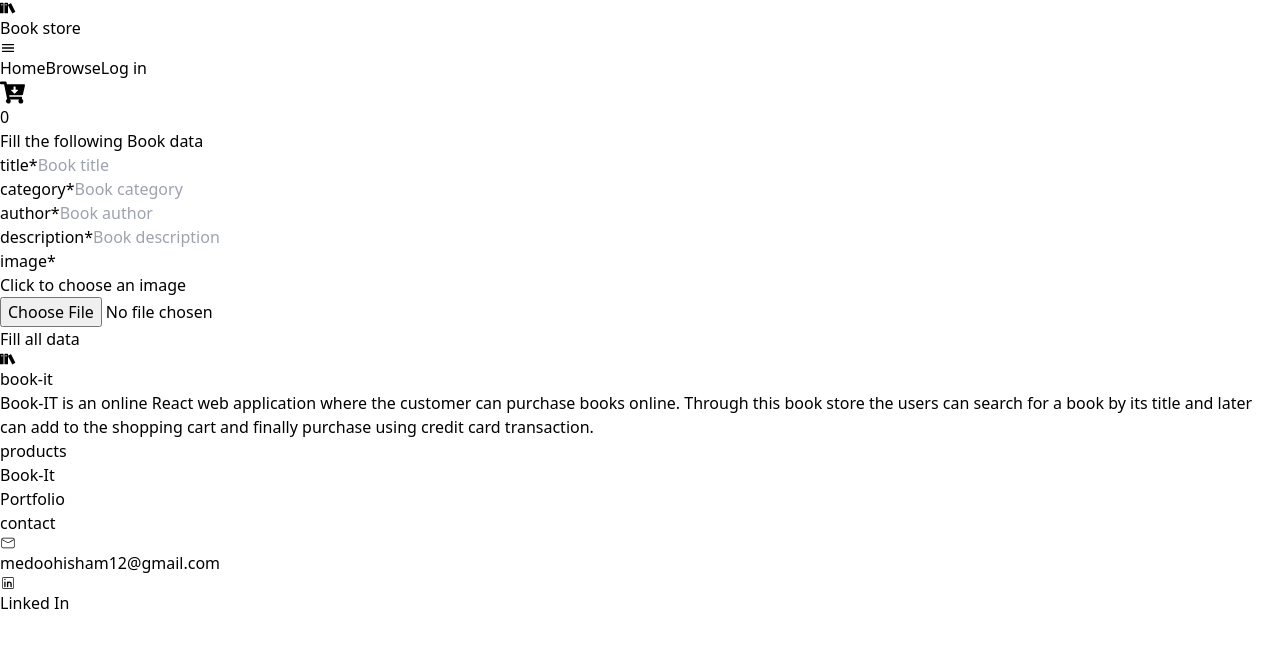
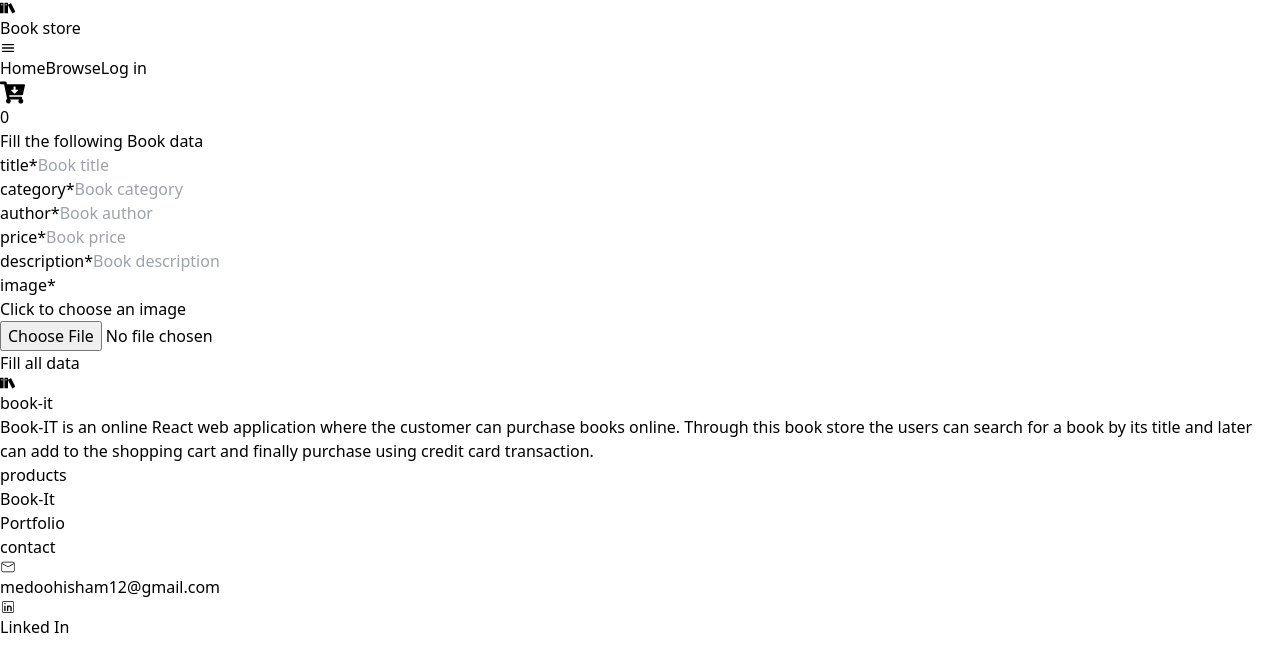
Before and after one commit to Mohamed0Hisham/Book-Store, a React (Vite) app in the folder frontend/: page /admin/add in a window 1280 px wide. Shown: the top 672 px of the page. Built offline with nearby package versions, Linux system fonts and the light colour scheme; no server answers.

Commit message:
will work on image tuning next

```diff
--- a/frontend/src/pages/AddBook.jsx
+++ b/frontend/src/pages/AddBook.jsx
@@ -112,6 +112,22 @@ const AddBook = () => {
 					</li>
 					<li className="flex flex-col">
 						<label
+							htmlFor="price"
+							className="uppercase pl-1 font-mono">
+							price<span className="text-red-500">*</span>
+						</label>
+						<input
+							onChange={handleInput}
+							className="sm:w-96 p-2 rounded-lg shadow-sm pl-4"
+							required
+							type="number"
+							name="price"
+							id="price"
+							placeholder="Book price"
+						/>
+					</li>
+					<li className="flex flex-col">
+						<label
 							htmlFor="description"
 							className="uppercase pl-1 font-mono">
 							description<span className="text-red-500">*</span>
```
Also changed, not shown: 2 other files (tests, documents, lock files or other folders).
